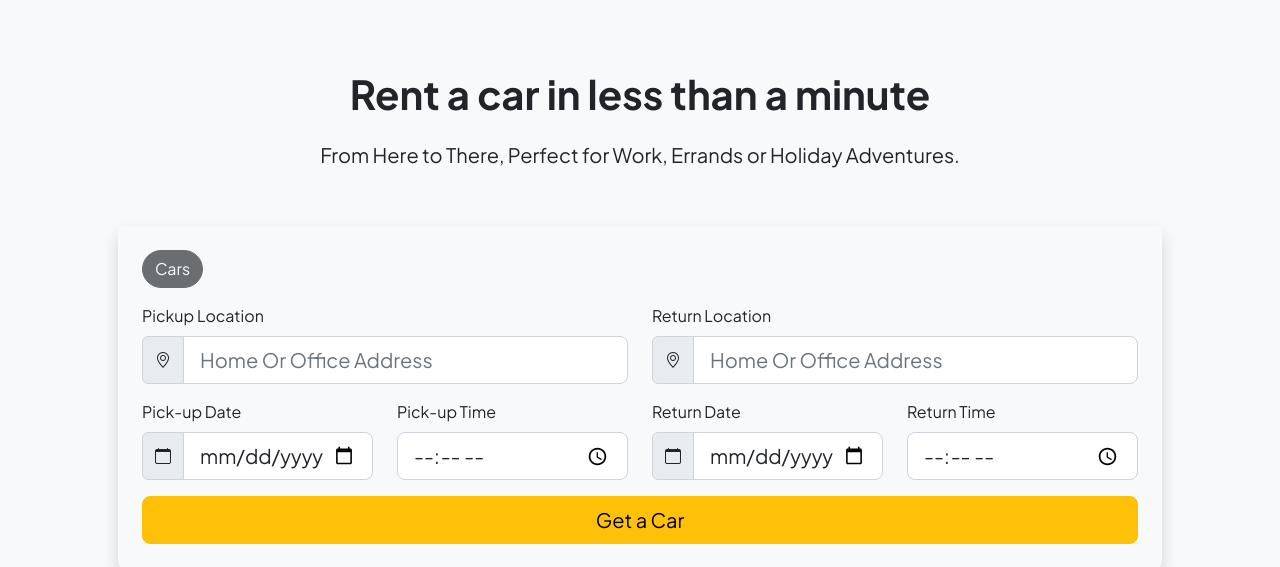
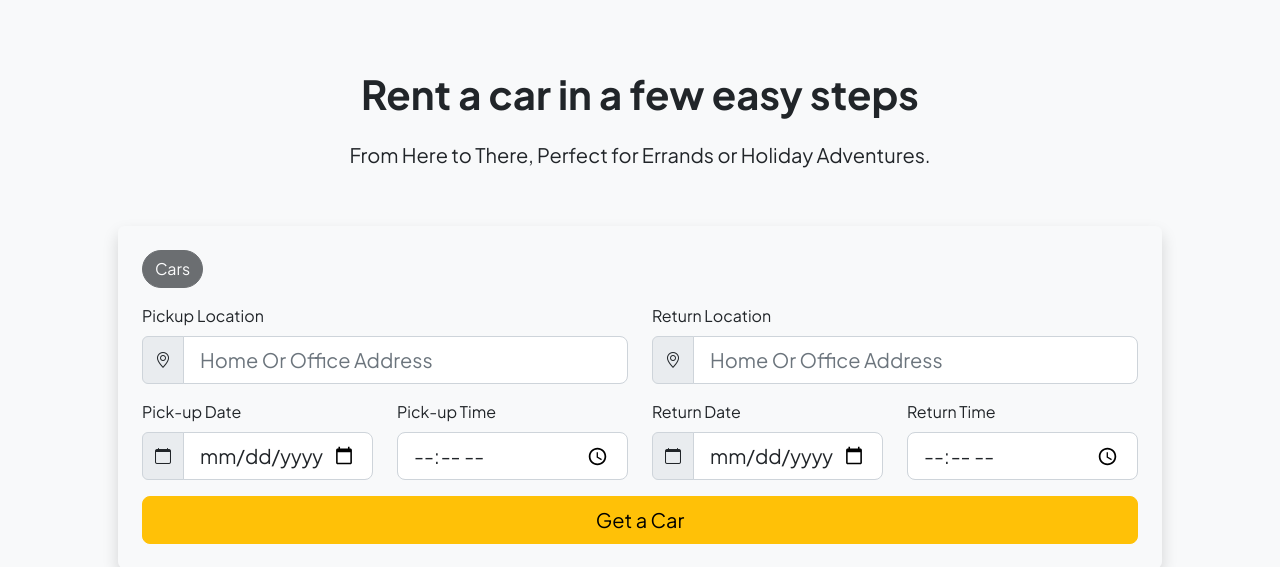
Before and after one commit to graple254/chargeV1, a Django app: page / in a window 1280 px wide. Shown: the part 72-639 px from the top of the page. Run offline with Django 5.2, Linux system fonts and the light colour scheme; data comes from the database, SQL or seed files in the repository; data that the repository does not hold is empty; some libraries are stand-ins or nearby versions.

Commit message:
Almost there

```diff
--- a/core/templates/renter/base_renter.html
+++ b/core/templates/renter/base_renter.html
@@ -88,14 +88,14 @@
             <div class="container d-flex justify-content-around py-2">
             <!-- Book Car -->
             <a href="{% url 'start' %}" class="text-decoration-none text-dark text-center">
-                <i class="bi bi-bag fs-4"></i>
+                <i class="bi bi-truck fs-4"></i>
                 <div class="small">Book Car</div>
             </a>
 
             <!-- My Trips / Login -->
             {% if user.is_authenticated %}
                 <a href="{% url 'booking_history' %}" class="text-decoration-none text-dark text-center">
-                <i class="bi bi-record-circle fs-4"></i>
+                <i class="bi bi-bookmarks fs-4"></i>
                 <div class="small">My Bookings</div>
                 </a>
             {% else %}
--- a/core/templates/renter/index.html
+++ b/core/templates/renter/index.html
@@ -25,8 +25,8 @@
     <div class="container px-4 px-md-5 pb-5">
         <div class="col-xxl-5 mx-auto">
             <div class="text-dark text-center py-3">
-                <p class="fs-1 fw-bold mb-3">Rent a car in less than a minute</p>
-                <p class="fs-5 fw-medium">From Here to There, Perfect for Work, Errands or Holiday Adventures.</p>
+                <p class="fs-1 fw-bold mb-3">Rent a car in a few easy steps</p>
+                <p class="fs-5 fw-medium">From Here to There, Perfect for Errands or Holiday Adventures.</p>
             </div>
             <div class="mt-4">
                 <div class="p-4 bg-light rounded shadow w-100">
```
